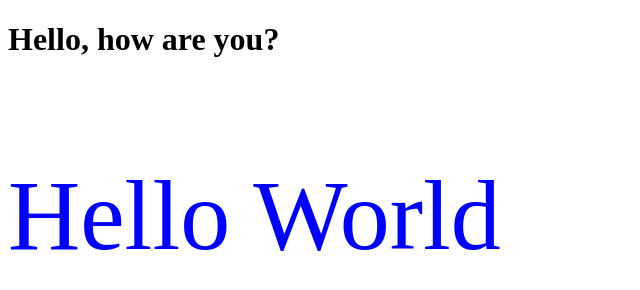
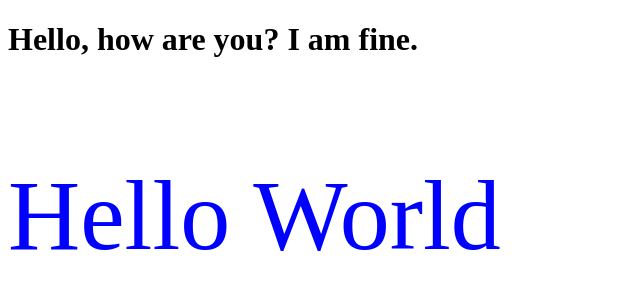
Before and after one commit to AirrowSST/Tester, a plain HTML site: page index.html in a window 1280 px wide. Shown: the whole page, without its empty margins (0-640 px from the left). Drawn offline with Linux system fonts and the light colour scheme.

Commit message:
added reply to header

```diff
--- a/index.html
+++ b/index.html
@@ -1,7 +1,7 @@
 <!DOCTYPE html>
 <html>
     <body>
-        <h1>Hello, how are you?</h1>
+        <h1>Hello, how are you? I am fine.</h1>
         <p style = "color:blue; font-size: 100px;">Hello World</p>
     </body>
 </html>
```
